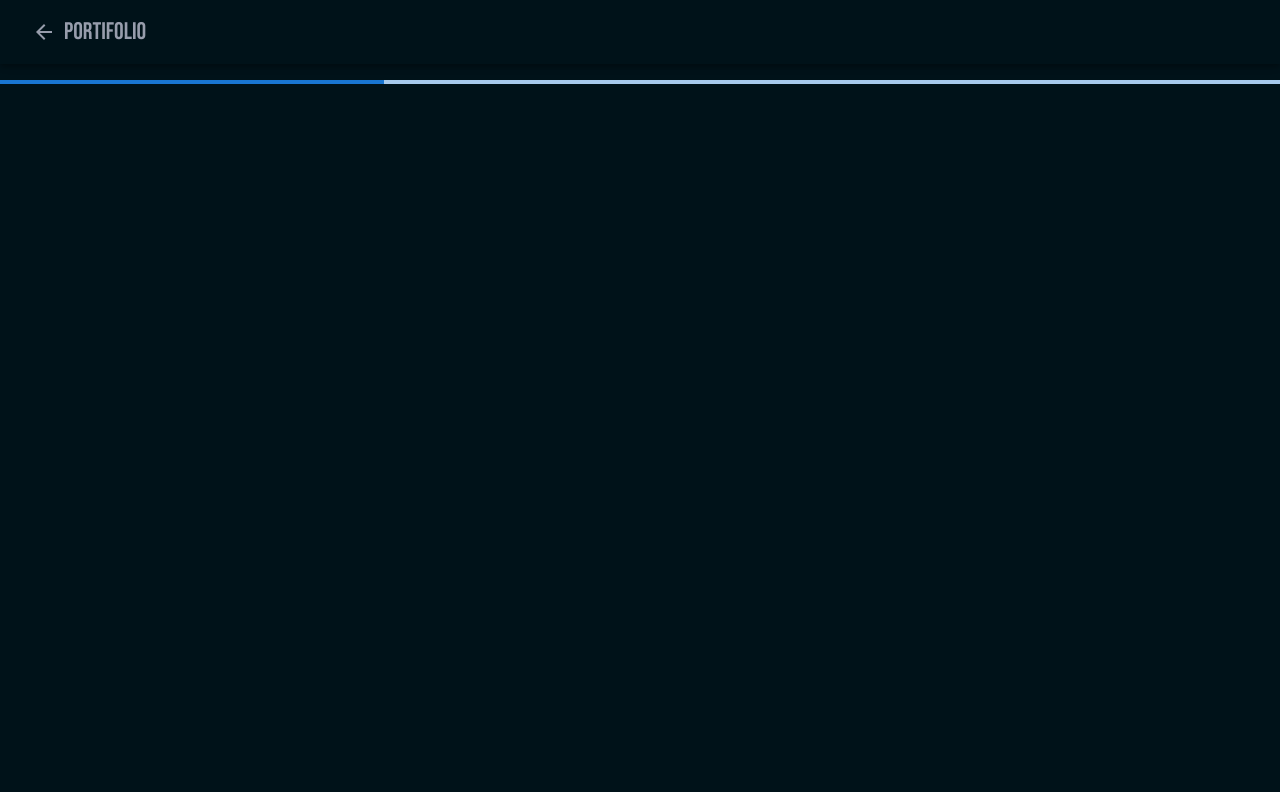
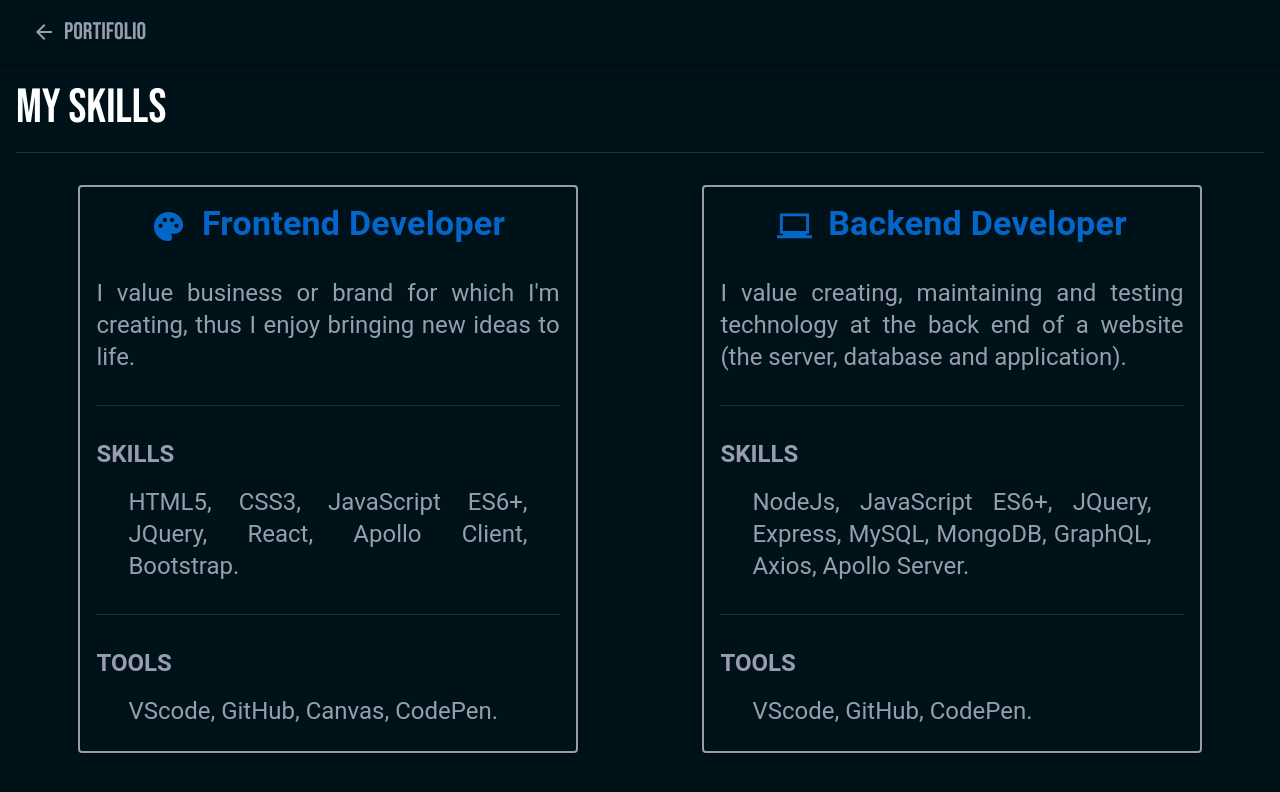
Before and after one commit to luizfroes/react-portifolio, a React (Create React App) app: page /skills in a window 1280 px wide. Shown: the top 792 px of the page. Built offline with nearby package versions, Linux system fonts and the light colour scheme.

Commit message:
Added skills section and refactor

```diff
--- a/src/Pages/About/index.js
+++ b/src/Pages/About/index.js
@@ -3,13 +3,13 @@ import Container from "@mui/material/Container";
 import Grid from "@mui/material/Grid";
 import Typography from "@mui/material/Typography";
 import Divider from "@mui/material/Divider";
+import Box from "@mui/system/Box";
+
 import aboutPortrait from "../../about-picture.jpeg";
 import SectionTitle from "../../components/SectionTitle";
-import Box from "@mui/system/Box";
 
 export const About = () => {
   return (
-    <>
     <Container
       maxWidth={false}
       component="section"
@@ -63,10 +63,17 @@ export const About = () => {
               }}
               align="justify"
             >
-                I'm a Full Stack Web Developer and a Software Engineer located
-                in Birmingham, U.K. and seeking a path in the Tech industry. I'm
-                also a Geographer, a Chef, a music enthusiast, a traveller and
-                more.
+              Full Stack Web Developer leveraging my background in geography to
+              build more intuitive user experiences on the web. Recently earned
+              a certificate in Full Stack Web Development at the University of
+              Birmingham. And Have honed my skills in JavaScript, HTML5, CSS,
+              Bootstrap and jQuery, React.js, Node.js, Axios, Express,
+              Handlebars, MySQL and responsive web design to develop meaningful
+              server-side and client-side applications. Able to collaborate and
+              work with a team while solving problems in high-stress
+              environments. An articulate individual who enjoys connecting with
+              co-workers and is passionate about building applications that
+              assist everyday people to make their lives easier.
             </Typography>
             <Typography
               sx={{
@@ -80,8 +87,8 @@ export const About = () => {
               I do not like to define myself by what I have done. I like to
               define myself by what I want to do. I prefer to keep learning,
               continue challenging myself, and do interesting things that
-                matter. I'm always looking for new things to learn. Anything
-                that can help me in expand my knowledge is always welcome.
+              matter. I'm always looking for new things to learn. Anything that
+              can help me in expand my knowledge is always welcome.
             </Typography>
             <Typography
               sx={{
@@ -105,7 +112,6 @@ export const About = () => {
         </Grid>
       </Grid>
     </Container>
-    </>
   );
 };
 
--- a/src/Pages/Portifolio/index.js
+++ b/src/Pages/Portifolio/index.js
@@ -1,4 +1,3 @@
-import { useState } from "react";
 import Typography from "@mui/material/Typography";
 import Stack from "@mui/material/Stack";
 import SectionTitle from "../../components/SectionTitle";
@@ -7,11 +6,9 @@ import Divider from "@mui/material/Divider";
 import "react-responsive-carousel/lib/styles/carousel.min.css";
 import { Carousel } from "react-responsive-carousel";
 import { ProjectCard } from "../../components/ProjectCard";
-import { projects } from "../../data/projects";
+import { projects } from "../../data/index";
 
 export const Portifolio = () => {
-  const [selectedProjects, setSelectedProjects] = useState();
-
   return (
     <>
       <Stack
--- a/src/Pages/Skills/index.js
+++ b/src/Pages/Skills/index.js
@@ -1,94 +1,34 @@
-import LinearProgress from "@mui/material/LinearProgress";
-import { useEffect } from "react";
-import {
-  FaHtml5,
-  FaCss3,
-  FaJsSquare,
-  FaReact,
-  FaNodeJs,
-  FaGithub,
-} from "react-icons/fa";
-import { GrMysql, GrGraphQl } from "react-icons/gr";
-import { SiMongodb, SiBootstrap } from "react-icons/si";
+import Container from "@mui/material/Container";
+import Divider from "@mui/material/Divider";
+import SectionTitle from "../../components/SectionTitle";
+import Stack from "@mui/material/Stack";
 
-const skills = [
-  {
-    id: "1",
-    icon: <FaHtml5 />,
-    skill: "HTML5",
-    percentage: "90%",
-  },
-  {
-    id: "2",
-    icon: <FaCss3 />,
-    skill: "CSS3",
-    percentage: "80%",
-  },
-  {
-    id: "3",
-    icon: <FaJsSquare />,
-    skill: "JAVASCRIPT",
-    percentage: "70%",
-  },
-  {
-    id: "4",
-    icon: <FaReact />,
-    skill: "REACT",
-    percentage: "80%",
-  },
-  {
-    id: "5",
-    icon: <FaNodeJs />,
-    skill: "NODE.JS",
-    percentage: "90%",
-  },
-  {
-    id: "5",
-    icon: <GrMysql />,
-    skill: "MySQL",
-    percentage: "90%",
-  },
-  {
-    id: "5",
-    icon: <SiMongodb />,
-    skill: "MongoDB",
-    percentage: "90%",
-  },
-  {
-    id: "5",
-    icon: <GrGraphQl />,
-    skill: "GraphQL",
-    percentage: "90%",
-  },
-  {
-    id: "5",
-    icon: <SiBootstrap />,
-    skill: "BootStrap",
-    percentage: "90%",
-  },
-  {
-    id: "5",
-    icon: <FaGithub />,
-    skill: "  GitHub",
-    percentage: "90%",
-  },
-];
+import { SkillsCard } from "../../components/SkillsCard";
+import { cardContent } from "../../data";
 
 export const Skills = () => {
-  useEffect(() => {
-    const interval = setInterval(() => {
-      console.log("This will run every second!");
-    }, 1000);
-    return () => clearInterval(interval);
-  }, []);
   return (
-    <LinearProgress
-      sx={{ mt: "5rem" }}
-      color="primary"
-      value={30}
-      valueBuffer={100}
-      variant="determinate"
-    />
+    <Container
+      maxWidth={false}
+      component="section"
+      disableGutters="true"
+      sx={{
+        width: "100%",
+        display: "flex",
+        flexDirection: "column",
+        justifyContent: "space-around",
+        flexWrap: "wrap",
+        padding: "0 1rem",
+      }}
+    >
+      <SectionTitle title={"My Skills"} />
+      <Divider sx={{ color: "#979dac", margin: "1rem 0 2rem" }} />
+      <Stack flexDirection="row" flexWrap="wrap" justifyContent="space-around">
+        {cardContent.map((card, index) => (
+          <SkillsCard card={card} key={index} />
+        ))}
+      </Stack>
+    </Container>
   );
 };
 
--- /dev/null
+++ b/src/components/SkillsCard/index.js
@@ -0,0 +1,114 @@
+import Card from "@mui/material/Card";
+import CardContent from "@mui/material/CardContent";
+import Typography from "@mui/material/Typography";
+import Divider from "@mui/material/Divider";
+
+export const SkillsCard = ({ card }) => {
+  return (
+    <Card
+      sx={{
+        border: "2px solid #979dac",
+        bgcolor: "#001219",
+        fontFamily: "Bebas Neue, cursive",
+        color: "#979dac",
+        mb: "1rem",
+        width: "40%",
+        height: "auto",
+        "@media (max-width: 800px)": {
+          width: "80%",
+        },
+        "@media (max-width: 400px)": {
+          width: "100%",
+        },
+      }}
+    >
+      <CardContent>
+        <Typography
+          component="h4"
+          variant="h4"
+          align="center"
+          mb="2rem"
+          sx={{
+            color: "#0466c8ff",
+            fontWeight: "bold",
+            "@media (max-width: 400px)": {
+              fontSize: "1.6rem",
+              textAlign: "left",
+            },
+          }}
+        >
+          {card.icon}
+          {card.title}
+        </Typography>
+        <Typography
+          variant="h5"
+          component="p"
+          mb="2rem"
+          sx={{
+            textAlign: "justify",
+            "@media (max-width: 400px)": {
+              fontSize: "1.2rem",
+            },
+          }}
+        >
+          {card.description}
+        </Typography>
+        <Divider sx={{ color: "#979dac", margin: "1rem 0 2rem" }} />
+        <Typography
+          variant="h5"
+          component="h5"
+          mb="1rem"
+          sx={{
+            fontWeight: "bold",
+            "@media (max-width: 400px)": {
+              fontSize: "1.4rem",
+            },
+          }}
+        >
+          SKILLS
+        </Typography>
+        <Typography
+          variant="h5"
+          component="h5"
+          p="0 2rem"
+          mb="2rem"
+          sx={{
+            textAlign: "justify",
+            "@media (max-width: 400px)": {
+              fontSize: "1.2rem",
+            },
+          }}
+        >
+          {card.skills}
+        </Typography>
+        <Divider sx={{ color: "#979dac", margin: "1rem 0 2rem" }} />
+        <Typography
+          variant="h5"
+          component="h5"
+          mb="1rem"
+          sx={{
+            fontWeight: "bold",
+            "@media (max-width: 400px)": {
+              fontSize: "1.4rem",
+            },
+          }}
+        >
+          TOOLS
+        </Typography>
+        <Typography
+          variant="h5"
+          component="h5"
+          p="0 2rem"
+          sx={{
+            textAlign: "justify",
+            "@media (max-width: 400px)": {
+              fontSize: "1.2rem",
+            },
+          }}
+        >
+          {card.tools}
+        </Typography>
+      </CardContent>
+    </Card>
+  );
+};
--- a/src/data/projects.js
+++ b/src/data/index.js
@@ -1,3 +1,6 @@
+import PaletteSharpIcon from "@mui/icons-material/PaletteSharp";
+import LaptopWindowsSharpIcon from "@mui/icons-material/LaptopWindowsSharp";
+
 import foodtopia from "./images/foodtopia.png";
 
 export const projects = {
@@ -123,4 +126,23 @@ export const projects = {
   ],
 };
 
-export default projects;
+export const cardContent = [
+  {
+    title: "Frontend Developer",
+    description:
+      "I value business or brand for which I'm creating, thus I enjoy bringing new ideas to life.",
+    skills:
+      "HTML5, CSS3, JavaScript ES6+, JQuery, React, Apollo Client, Bootstrap.",
+    tools: "VScode, GitHub, Canvas, CodePen.",
+    icon: <PaletteSharpIcon fontSize="large" sx={{ mr: "1rem" }} />,
+  },
+  {
+    title: "Backend Developer",
+    description:
+      "I value creating, maintaining and testing technology at the back end of a website (the server, database and application).",
+    skills:
+      "NodeJs, JavaScript ES6+, JQuery, Express, MySQL, MongoDB, GraphQL, Axios, Apollo Server.",
+    tools: "VScode, GitHub, CodePen.",
+    icon: <LaptopWindowsSharpIcon fontSize="large" sx={{ mr: "1rem" }} />,
+  },
+];
```
Lines whose indentation alone changed are shown as unchanged.
